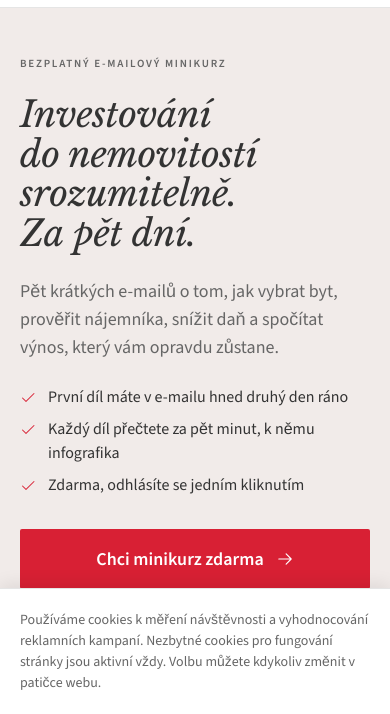
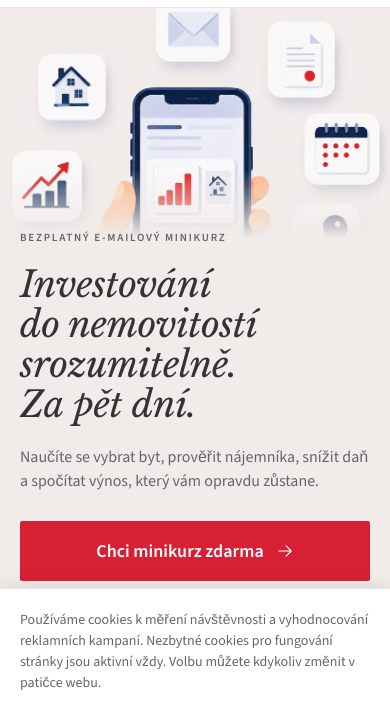
Before and after one commit to otacernycz/slsplzen, a plain HTML site: page web/index.html in a window 390 px wide. Shown: the part 63-777 px from the top of the page. Drawn offline with nearby package versions, Linux system fonts and the light colour scheme.

Commit message:
Minikurz: hero s méně textem, mobilní ilustrace nahoře a pruh s čísly
Co-Authored-By: Claude Opus 5.5 <noreply@anthropic.com>

```diff
--- a/web/index.html
+++ b/web/index.html
@@ -123,9 +123,11 @@ h1, h2, h3 { font-family: var(--serif); font-style: italic; font-weight: 400; ma
 .hero-copy { max-width: min(560px, 48%); display: flex; flex-direction: column; align-items: flex-start; gap: 24px; }
 .hero-copy h1 { font-size: clamp(36px, 5vw, 60px); line-height: 1.1; letter-spacing: -0.01em; text-wrap: balance; }
 .hero-copy .lead { margin: 0; font-size: 18px; line-height: 28px; color: var(--grey-1); max-width: 540px; text-wrap: pretty; }
-.hero-checks { list-style: none; margin: 0; padding: 0; display: flex; flex-direction: column; gap: 8px; }
-.hero-checks li { display: flex; gap: 12px; align-items: flex-start; font-size: 16px; line-height: 24px; color: var(--ink); }
-.hero-checks svg { flex: none; margin-top: 4px; }
+.hero-facts { list-style: none; margin: 0; padding: 0; display: grid; grid-template-columns: repeat(3, auto); justify-content: start; }
+.hero-facts li { display: flex; flex-direction: column; gap: 4px; padding: 0 24px; border-left: 1px solid rgba(51,51,51,0.14); }
+.hero-facts li:first-child { padding-left: 0; border-left: none; }
+.hero-facts b { font-family: var(--serif); font-style: italic; font-weight: 400; font-size: 30px; line-height: 36px; color: var(--red); white-space: nowrap; }
+.hero-facts span { font-size: 14px; line-height: 20px; color: var(--grey-1); }
 .hero-cta-row { display: flex; flex-direction: column; align-items: flex-start; gap: 12px; margin-top: 8px; }
 .btn-primary { display: inline-flex; align-items: center; gap: 12px; background: var(--red); color: #FFFFFF; font-size: 18px; line-height: 28px; font-weight: 600; padding: 16px 32px; border-radius: 2px; border: none; cursor: pointer; font-family: var(--sans); transition: background 200ms ease, transform 160ms var(--ease); }
 .btn-primary:hover { background: var(--red-dark); color: #FFFFFF; }
@@ -138,9 +140,20 @@ h1, h2, h3 { font-family: var(--serif); font-style: italic; font-weight: 400; ma
 /* Na užším displeji se ilustrace nevejde vedle textu: jde pod text přes celou šířku. */
 @media (max-width: 899px) {
   .hero { display: flex; flex-direction: column; }
-  .hero-inner { padding-bottom: 32px; }
-  .hero-copy { max-width: 600px; }
-  .hero-bg { order: 2; position: static; display: block; height: auto; aspect-ratio: 16 / 10; object-fit: cover; object-position: 80% bottom; }
+  .hero-media { display: block; }
+  .hero-bg { position: static; display: block; width: 100%; height: auto; aspect-ratio: 820 / 520; max-height: 360px; object-fit: cover; -webkit-mask-image: linear-gradient(to bottom, #000 70%, transparent); mask-image: linear-gradient(to bottom, #000 70%, transparent); }
+  .hero-inner { padding-top: 0; margin-top: -8px; padding-bottom: 40px; }
+  .hero-copy { max-width: 600px; gap: 20px; }
+  .hero-copy h1 { font-size: 36px; line-height: 40px; }
+  .hero-copy .lead { font-size: 16px; line-height: 24px; }
+  .hero-proof { display: none; }
+}
+@media (max-width: 599px) {
+  .hero-bg { max-height: 230px; }
+  .hero-facts { grid-template-columns: repeat(3, 1fr); width: 100%; }
+  .hero-facts li { padding: 0 12px; }
+  .hero-facts b { font-size: 24px; line-height: 32px; }
+  .hero-facts span { font-size: 12px; line-height: 16px; }
 }
 @media (max-width: 599px) { .btn-primary { width: 100%; justify-content: center; } .hero-cta-row { align-self: stretch; } }
 
@@ -320,21 +333,24 @@ h1, h2, h3 { font-family: var(--serif); font-style: italic; font-weight: 400; ma
 
 <!-- HERO -->
 <section class="hero">
-  <img class="hero-bg" src="assets/photos/hero-minikurz-wide.jpg" alt="" width="2000" height="857" fetchpriority="high">
+  <picture class="hero-media">
+    <source media="(max-width: 899px)" srcset="assets/photos/hero-minikurz-mobile.jpg" width="820" height="520">
+    <img class="hero-bg" src="assets/photos/hero-minikurz-wide.jpg" alt="" width="2000" height="857" fetchpriority="high">
+  </picture>
   <div class="container hero-inner">
     <div class="hero-copy">
       <div class="eyebrow hero-anim">Bezplatný e-mailový minikurz</div>
       <h1>Investování do nemovitostí srozumitelně. Za&nbsp;pět&nbsp;dní.</h1>
-      <p class="lead hero-anim d2">Pět krátkých e-mailů o tom, jak vybrat byt, prověřit nájemníka, snížit daň a spočítat výnos, který vám opravdu zůstane.</p>
-      <ul class="hero-checks hero-anim d2">
-        <li><svg width="16" height="16" viewBox="0 0 256 256" fill="#D82034" aria-hidden="true"><path d="M229.66 77.66l-128 128a8 8 0 0 1-11.32 0l-56-56a8 8 0 0 1 11.32-11.32L96 188.69 218.34 66.34a8 8 0 0 1 11.32 11.32Z"/></svg>První díl máte v e-mailu hned druhý den ráno</li>
-        <li><svg width="16" height="16" viewBox="0 0 256 256" fill="#D82034" aria-hidden="true"><path d="M229.66 77.66l-128 128a8 8 0 0 1-11.32 0l-56-56a8 8 0 0 1 11.32-11.32L96 188.69 218.34 66.34a8 8 0 0 1 11.32 11.32Z"/></svg>Každý díl přečtete za pět minut, k němu infografika</li>
-        <li><svg width="16" height="16" viewBox="0 0 256 256" fill="#D82034" aria-hidden="true"><path d="M229.66 77.66l-128 128a8 8 0 0 1-11.32 0l-56-56a8 8 0 0 1 11.32-11.32L96 188.69 218.34 66.34a8 8 0 0 1 11.32 11.32Z"/></svg>Zdarma, odhlásíte se jedním kliknutím</li>
+      <p class="lead hero-anim d1">Naučíte se vybrat byt, prověřit nájemníka, snížit daň a spočítat výnos, který vám opravdu zůstane.</p>
+      <div class="hero-cta-row hero-anim d2">
+        <a class="btn-primary" href="#prihlaseni">Chci minikurz zdarma <svg width="18" height="18" viewBox="0 0 256 256" fill="#FFFFFF" aria-hidden="true"><path d="M221.66 133.66l-72 72a8 8 0 0 1-11.32-11.32L196.69 136H40a8 8 0 0 1 0-16h156.69l-58.35-58.34a8 8 0 0 1 11.32-11.32l72 72a8 8 0 0 1 0 11.32Z"/></svg></a>
+        <span class="hero-note">První díl vám přijde zítra ráno.</span>
+      </div>
+      <ul class="hero-facts hero-anim d3" aria-label="Minikurz v číslech">
+        <li><b>5 dílů</b><span>jeden denně</span></li>
+        <li><b>5 minut</b><span>na přečtení</span></li>
+        <li><b>0 Kč</b><span>bez závazků</span></li>
       </ul>
-      <div class="hero-cta-row hero-anim d3">
-        <a class="btn-primary" href="#prihlaseni">Chci minikurz zdarma <svg width="18" height="18" viewBox="0 0 256 256" fill="#FFFFFF" aria-hidden="true"><path d="M221.66 133.66l-72 72a8 8 0 0 1-11.32-11.32L196.69 136H40a8 8 0 0 1 0-16h156.69l-58.35-58.34a8 8 0 0 1 11.32-11.32l72 72a8 8 0 0 1 0 11.32Z"/></svg></a>
-        <span class="hero-note">Přihlášení zabere asi minutu.</span>
-      </div>
       <div class="hero-proof hero-anim d3">
         <span>Připravil tým <strong>Swiss Life Select Plzeň</strong>, součást švýcarské Swiss Life Group s více než 165letou historií.</span>
       </div>
```
Also changed, not shown: web/assets/photos/hero-minikurz-mobile.jpg (added).
